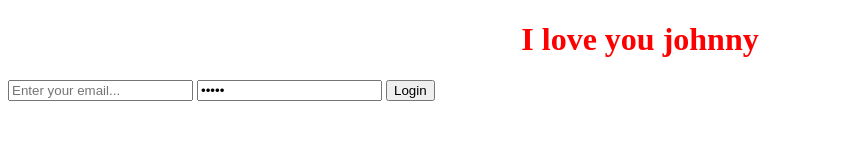
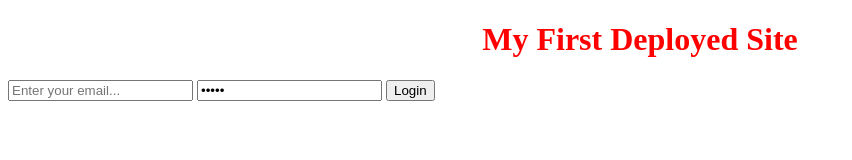
Before and after one commit to dafalava/my-awesome-project, a plain HTML site: page index.html in a window 1280 px wide. Shown: the whole page, without its empty margins (0-852 px from the left). Drawn offline with Linux system fonts and the light colour scheme.

Commit message:
Update index.html

```diff
--- a/index.html
+++ b/index.html
@@ -8,7 +8,7 @@
     <link rel="stylesheet" href="src/style.css" />
   </head>
   <body>
-    <h1>I love you johnny</h1>
+    <h1>My First Deployed Site</h1>
     <form>
       <input type="email" placeholder="Enter your email..." />
       <input type="password" value="Login" placeholder="Enter your password" />
```
